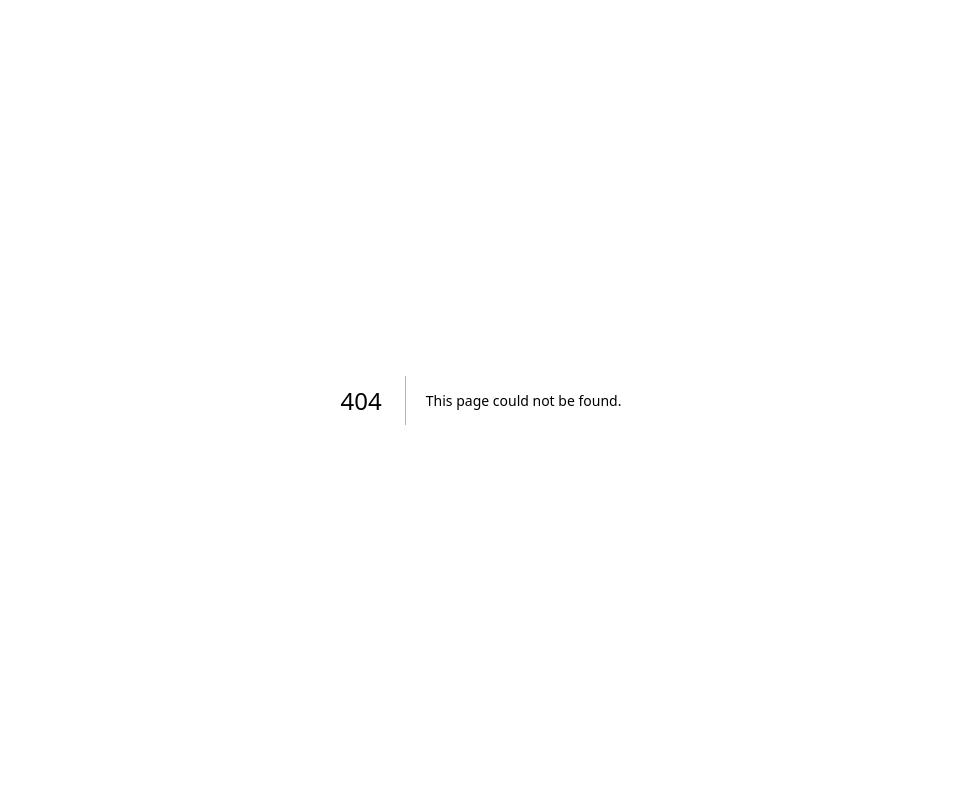
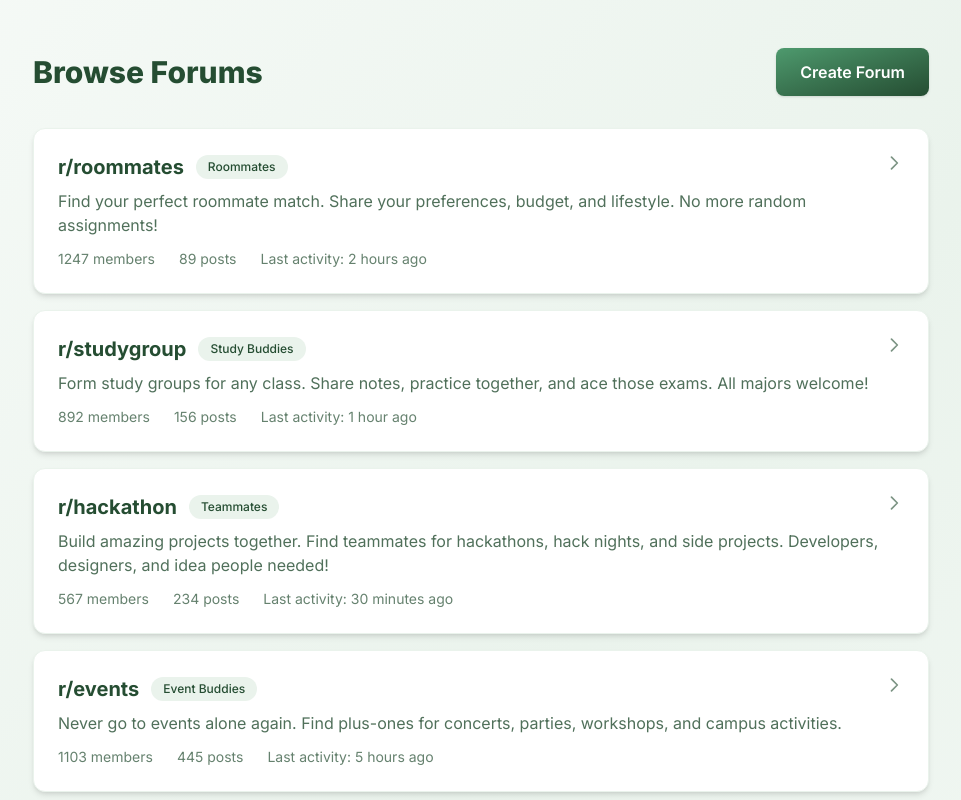
Before and after one commit to manuaishika/partnerfinder, a Next.js app in the folder frontend/: page /forums in a window 1280 px wide. Before the commit this address had no page. Shown: the top 800 px of the page, without its empty margins (159-1120 px from the left). Built offline with nearby package versions, Linux system fonts and the light colour scheme.

Commit message:
aaron swartz

```diff
--- /dev/null
+++ b/frontend/src/app/forums/create/page.tsx
@@ -0,0 +1,17 @@
+import Link from "next/link";
+
+export default function CreateForumPage() {
+  return (
+    <div className="min-h-screen flex flex-col items-center justify-center bg-gradient-to-br from-[#f6faf7] via-[#eaf3ec] to-[#f6faf7] p-4">
+      <div className="w-full max-w-2xl bg-white bg-opacity-90 rounded-2xl shadow-lg p-10 flex flex-col items-center">
+        <h1 className="text-3xl font-extrabold text-[#254d32] mb-4">Create Your Own Forum</h1>
+        <form className="w-full flex flex-col gap-4">
+          <input type="text" placeholder="Forum Title" className="w-full px-4 py-3 border border-gray-200 rounded-lg focus:outline-none focus:ring-2 focus:ring-[#254d32]" />
+          <textarea placeholder="Forum Description" className="w-full px-4 py-3 border border-gray-200 rounded-lg focus:outline-none focus:ring-2 focus:ring-[#254d32] min-h-[80px]" />
+          <button type="submit" className="w-full bg-gradient-to-br from-[#4e9a6e] to-[#254d32] text-white py-3 rounded-lg font-semibold hover:from-[#37624e] hover:to-[#254d32] transition">Create Forum</button>
+        </form>
+        <Link href="/forums" className="mt-6 text-[#254d32] hover:underline">&larr; Back to Forums</Link>
+      </div>
+    </div>
+  );
+}
--- /dev/null
+++ b/frontend/src/app/forums/page.tsx
@@ -0,0 +1,121 @@
+import Link from "next/link";
+
+const forums = [
+  {
+    id: 1,
+    title: "r/roommates",
+    description: "Find your perfect roommate match. Share your preferences, budget, and lifestyle. No more random assignments!",
+    members: 1247,
+    posts: 89,
+    lastActivity: "2 hours ago",
+    category: "Roommates"
+  },
+  {
+    id: 2,
+    title: "r/studygroup",
+    description: "Form study groups for any class. Share notes, practice together, and ace those exams. All majors welcome!",
+    members: 892,
+    posts: 156,
+    lastActivity: "1 hour ago",
+    category: "Study Buddies"
+  },
+  {
+    id: 3,
+    title: "r/hackathon",
+    description: "Build amazing projects together. Find teammates for hackathons, hack nights, and side projects. Developers, designers, and idea people needed!",
+    members: 567,
+    posts: 234,
+    lastActivity: "30 minutes ago",
+    category: "Teammates"
+  },
+  {
+    id: 4,
+    title: "r/events",
+    description: "Never go to events alone again. Find plus-ones for concerts, parties, workshops, and campus activities.",
+    members: 1103,
+    posts: 445,
+    lastActivity: "5 hours ago",
+    category: "Event Buddies"
+  },
+  {
+    id: 5,
+    title: "r/gymbuddies",
+    description: "Find workout partners to stay motivated. Share routines, spot each other, and crush your fitness goals together.",
+    members: 456,
+    posts: 78,
+    lastActivity: "1 day ago",
+    category: "Activity Partners"
+  },
+  {
+    id: 6,
+    title: "r/languageexchange",
+    description: "Practice languages with native speakers. Find conversation partners for any language you're learning or teaching.",
+    members: 734,
+    posts: 123,
+    lastActivity: "3 hours ago",
+    category: "Study Buddies"
+  },
+  {
+    id: 7,
+    title: "r/projectpartners",
+    description: "Collaborate on side projects, research papers, and creative endeavors. Find people who share your interests and skills.",
+    members: 389,
+    posts: 67,
+    lastActivity: "4 hours ago",
+    category: "Teammates"
+  },
+  {
+    id: 8,
+    title: "r/campuslife",
+    description: "General campus community. Share experiences, ask questions, and connect with fellow students about university life.",
+    members: 2156,
+    posts: 892,
+    lastActivity: "10 minutes ago",
+    category: "General"
+  }
+];
+
+export default function ForumsPage() {
+  return (
+    <div className="min-h-screen bg-gradient-to-br from-[#f6faf7] via-[#eaf3ec] to-[#f6faf7] p-4">
+      <div className="max-w-4xl mx-auto pt-8">
+        <div className="flex justify-between items-center mb-8">
+          <h1 className="text-3xl font-extrabold text-[#254d32]">Browse Forums</h1>
+          <Link href="/forums/create">
+            <button className="px-6 py-3 rounded-lg bg-gradient-to-br from-[#4e9a6e] to-[#254d32] text-white font-semibold shadow hover:from-[#37624e] hover:to-[#254d32] transition">
+              Create Forum
+            </button>
+          </Link>
+        </div>
+
+        <div className="grid gap-4">
+          {forums.map((forum) => (
+            <div key={forum.id} className="bg-white bg-opacity-90 rounded-xl p-6 shadow-md hover:shadow-lg transition-shadow cursor-pointer border border-[#eaf3ec]">
+              <div className="flex justify-between items-start">
+                <div className="flex-1">
+                  <div className="flex items-center gap-3 mb-2">
+                    <h3 className="text-xl font-bold text-[#254d32]">{forum.title}</h3>
+                    <span className="px-3 py-1 rounded-full text-xs font-medium bg-[#eaf3ec] text-[#254d32]">
+                      {forum.category}
+                    </span>
+                  </div>
+                  <p className="text-[#254d32] text-base mb-3 opacity-80">{forum.description}</p>
+                  <div className="flex items-center gap-6 text-sm text-[#254d32] opacity-70">
+                    <span>{forum.members} members</span>
+                    <span>{forum.posts} posts</span>
+                    <span>Last activity: {forum.lastActivity}</span>
+                  </div>
+                </div>
+                <div className="text-[#254d32] opacity-60">
+                  <svg className="w-5 h-5" fill="none" stroke="currentColor" strokeWidth="2" viewBox="0 0 24 24">
+                    <path strokeLinecap="round" strokeLinejoin="round" d="M9 5l7 7-7 7" />
+                  </svg>
+                </div>
+              </div>
+            </div>
+          ))}
+        </div>
+      </div>
+    </div>
+  );
+}
--- a/frontend/src/app/page.tsx
+++ b/frontend/src/app/page.tsx
@@ -135,6 +135,24 @@ export default function Home() {
             </Link>
           ))}
         </div>
+
+        {/* Forums Actions */}
+        <div className="flex flex-col md:flex-row gap-8 w-full max-w-4xl mx-auto mb-20 justify-center items-center">
+          <Link href="/forums" className="flex-1">
+            <div className="bg-gradient-to-br from-[#eaf3ec] to-[#f6faf7] rounded-2xl p-8 flex flex-col items-center shadow-md hover:shadow-xl transition-all duration-300 transform hover:-translate-y-1 hover:scale-105 cursor-pointer border border-[#eaf3ec]">
+              <svg className="w-10 h-10 mb-3 text-[#254d32]" fill="none" stroke="currentColor" strokeWidth="2" viewBox="0 0 24 24"><path strokeLinecap="round" strokeLinejoin="round" d="M17 8h2a2 2 0 012 2v8a2 2 0 01-2 2H5a2 2 0 01-2-2v-8a2 2 0 012-2h2" /><path strokeLinecap="round" strokeLinejoin="round" d="M15 3h-6a2 2 0 00-2 2v3a2 2 0 002 2h6a2 2 0 002-2V5a2 2 0 00-2-2z" /></svg>
+              <div className="text-lg font-bold text-[#254d32] mb-1">Browse Forums</div>
+              <div className="text-[#254d32] text-base text-center opacity-80">See what others are talking about and join the conversation.</div>
+            </div>
+          </Link>
+          <Link href="/forums/create" className="flex-1">
+            <div className="bg-gradient-to-br from-[#eaf3ec] to-[#f6faf7] rounded-2xl p-8 flex flex-col items-center shadow-md hover:shadow-xl transition-all duration-300 transform hover:-translate-y-1 hover:scale-105 cursor-pointer border border-[#eaf3ec]">
+              <svg className="w-10 h-10 mb-3 text-[#254d32]" fill="none" stroke="currentColor" strokeWidth="2" viewBox="0 0 24 24"><path strokeLinecap="round" strokeLinejoin="round" d="M12 4v16m8-8H4" /></svg>
+              <div className="text-lg font-bold text-[#254d32] mb-1">Create Your Own Forum</div>
+              <div className="text-[#254d32] text-base text-center opacity-80">Start a new discussion space for your interests or community.</div>
+            </div>
+          </Link>
+        </div>
       </main>
 
       {/* Footer */}
```
